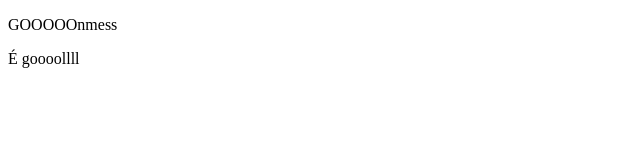
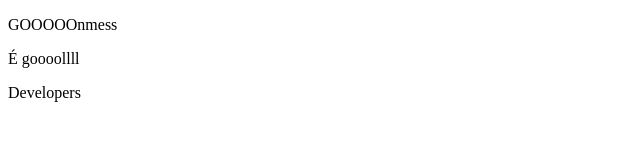
Before and after one commit to COUTmessias/primeiro_teste, a plain HTML site: page index.html in a window 1280 px wide. Shown: the full height of the page, 0-640 px from the left. Drawn offline with Linux system fonts and the light colour scheme.

Commit message:
atualizado

```diff
--- a/index.html
+++ b/index.html
@@ -8,5 +8,6 @@
 <body>
     <p>GOOOOOnmess</p>
     <p>É goooollll</p>
+    <p>Developers</p>
 </body>
 </html>
```
